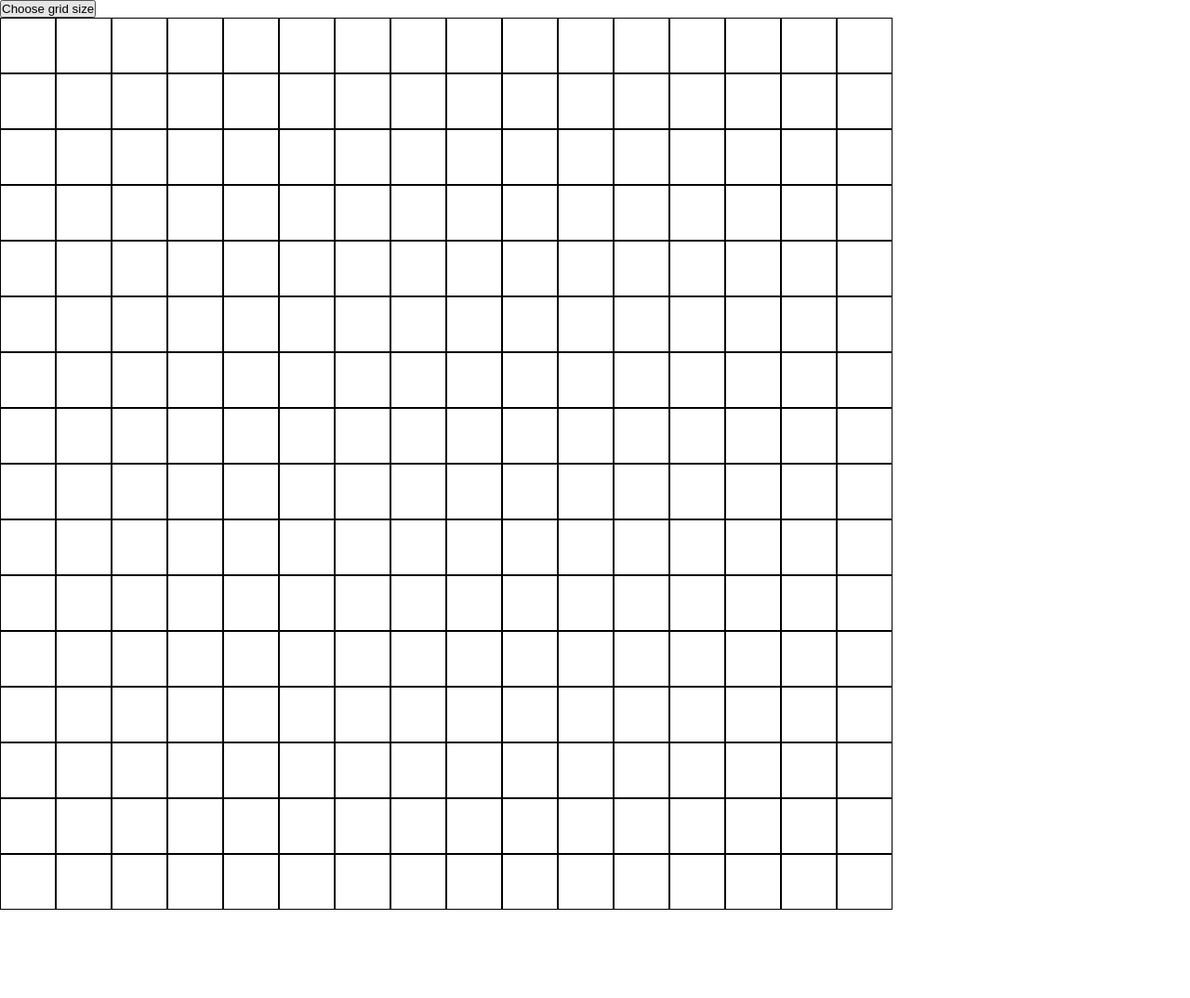
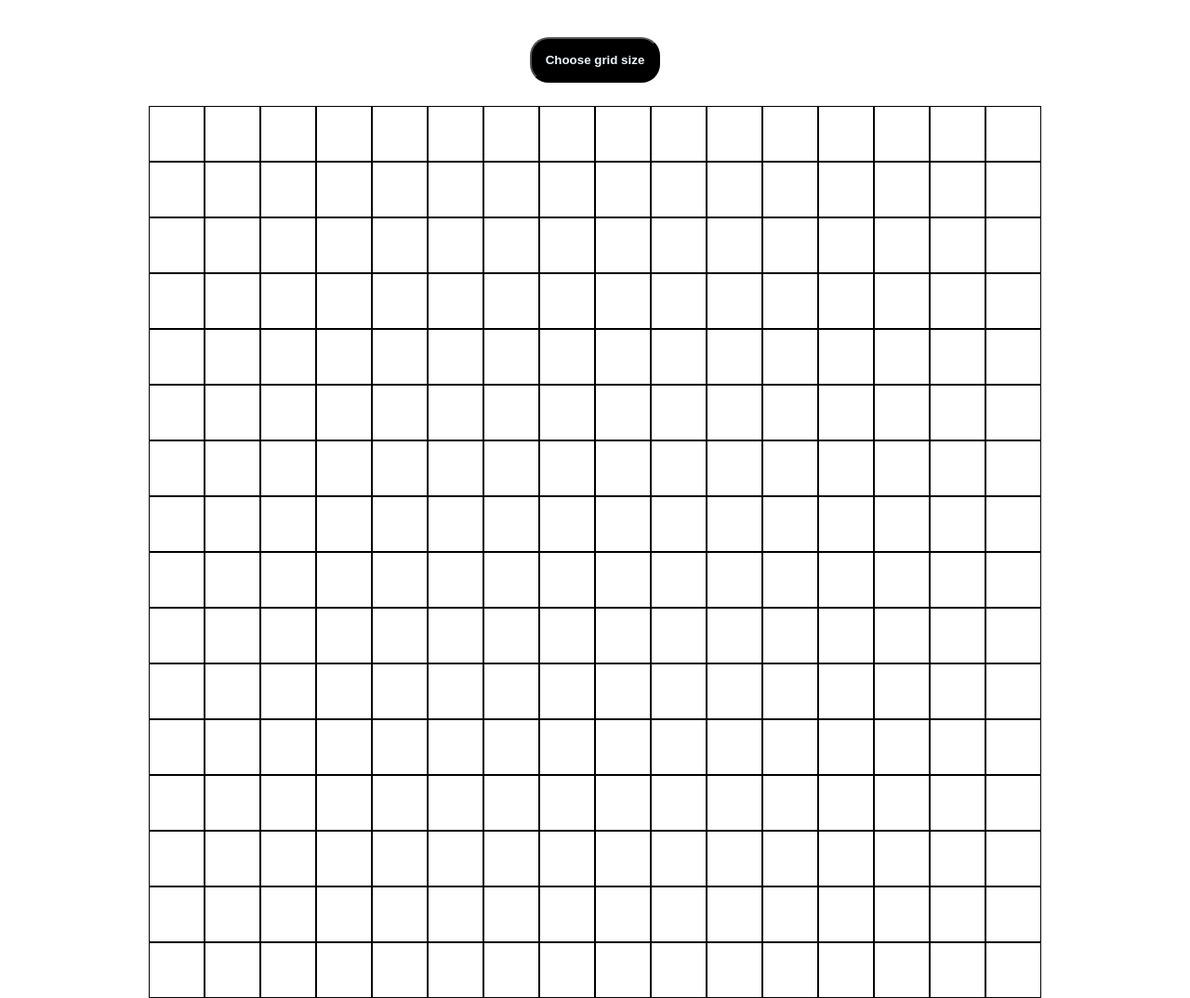
Before and after one commit to Morphy55555/etch-a-sketch, a plain HTML site: page index.html in a window 1280 px wide. Shown: the whole page at 93% size. Before the commit the page ends 979 px from the top, so only its background shows below. Drawn offline with Linux system fonts and the light colour scheme.

Commit message:
Centered grid and button, ustilising flexBox and margin 'auto'

```diff
--- a/main.js
+++ b/main.js
@@ -11,18 +11,17 @@ for (i = 1; i <= 16 * 16; i++) {
 
 function colorChange() {
 const divs = document.querySelectorAll('.divs');
-divs.forEach((div) => {
-    div.addEventListener('mouseover', () =>
-    div.style.backgroundColor = 'purple');
-
-});
+    divs.forEach((div) => {
+        div.addEventListener('mouseover', () =>
+        div.style.backgroundColor = 'purple');
+        });
 };
 colorChange();
 
 const buttons = document.querySelector('button');
 buttons.addEventListener('click', () => {
     getGridSize = prompt("Enter a number, to choose the grid size, eg '10' for a 10x10 grid");
-    if (getGridSize > 0) {
+    if (getGridSize > 0 && getGridSize < 100) {
         body.removeChild(container);
         body.appendChild(newContainer);
         for (i = 1; i <= getGridSize * getGridSize; i++) {
--- a/styles.css
+++ b/styles.css
@@ -6,12 +6,24 @@
 
 .container,
 .newContainer {
+    padding-top: 25px;
+    margin: auto;
     display: flex;
     flex-wrap: wrap;
     width: 960px;
     max-height: 960px;
 }
 
+button {
+    display: flex;
+    justify-self: center;
+    margin-top: 40px;
+    padding: 15px;
+    color: aliceblue;
+    background-color: black;
+    font-weight: 800;
+    border-radius: 20px;
+}
 
 .divs {
 
```
